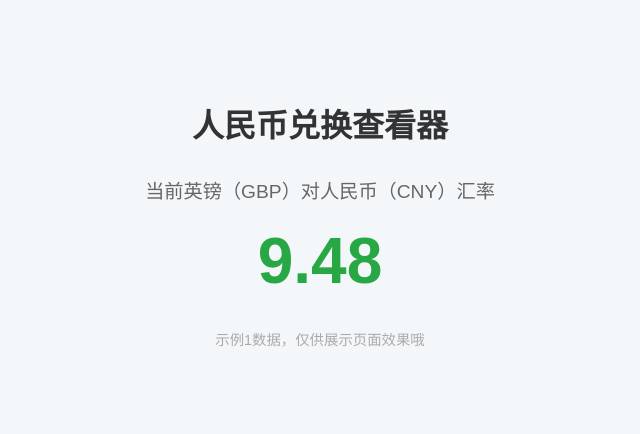
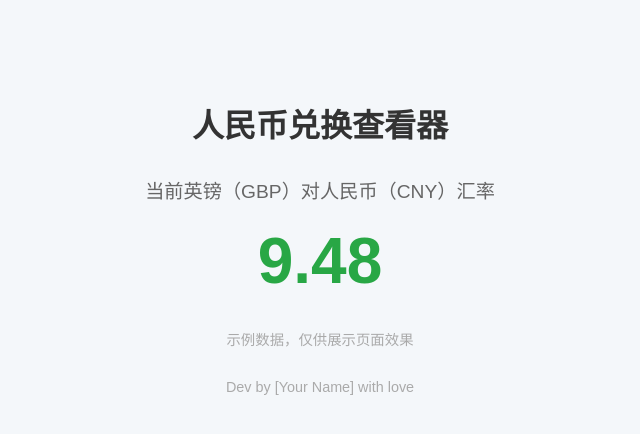
Before and after one commit to isaac-sun/Personal-Dashboard, a plain HTML site: page Index.html in a window 1280 px wide. Shown: the whole page, without its empty margins (320-960 px from the left). Drawn offline with Linux system fonts and the light colour scheme.

Commit message:
Update Index.html

```diff
--- a/Index.html
+++ b/Index.html
@@ -41,6 +41,7 @@
   <h1>人民币兑换查看器</h1>
   <div class="currency-info">当前英镑（GBP）对人民币（CNY）汇率</div>
   <div id="rate">9.48</div> <!-- 使用ID选择器对应CSS -->
-  <div class="note">示例1数据，仅供展示页面效果哦</div>
+  <div class="note">示例数据，仅供展示页面效果</div>
+  <div class="note">Dev by [Your Name] with love</div>
 </body>
 </html>
```
